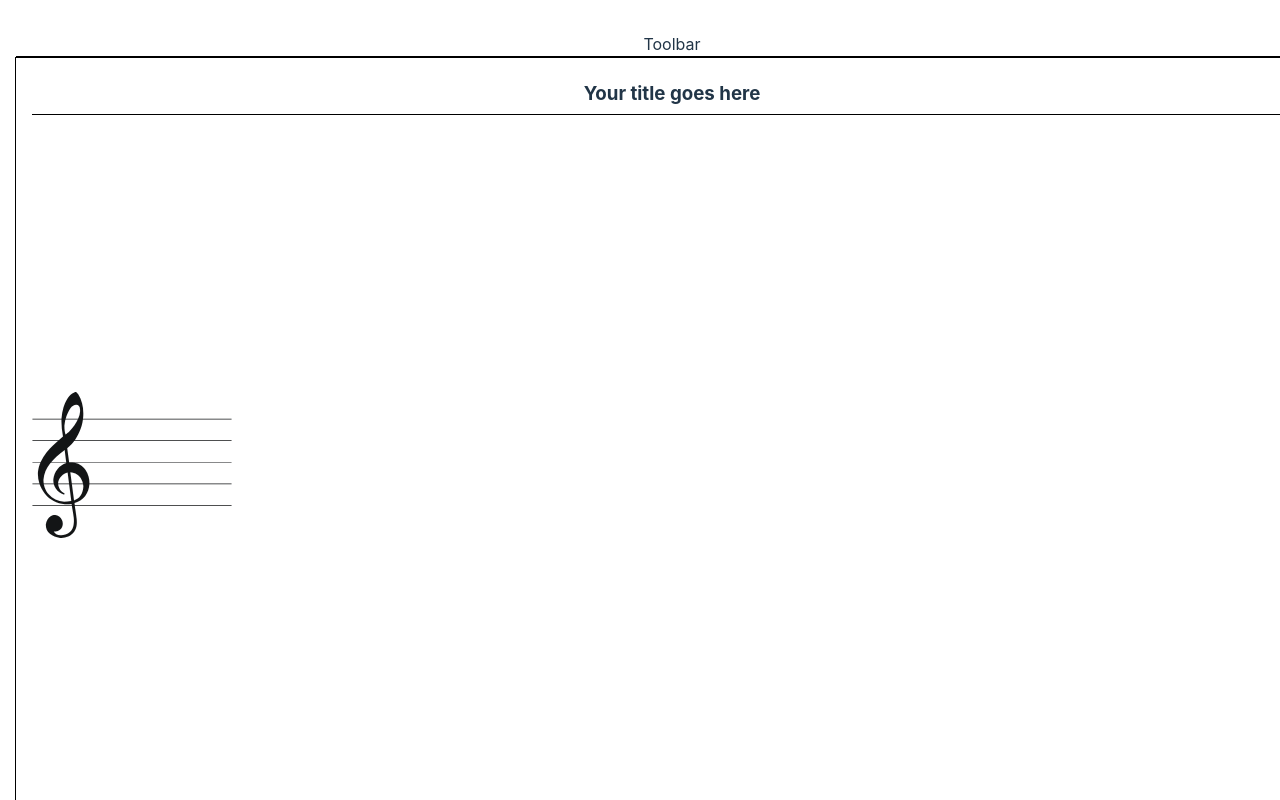
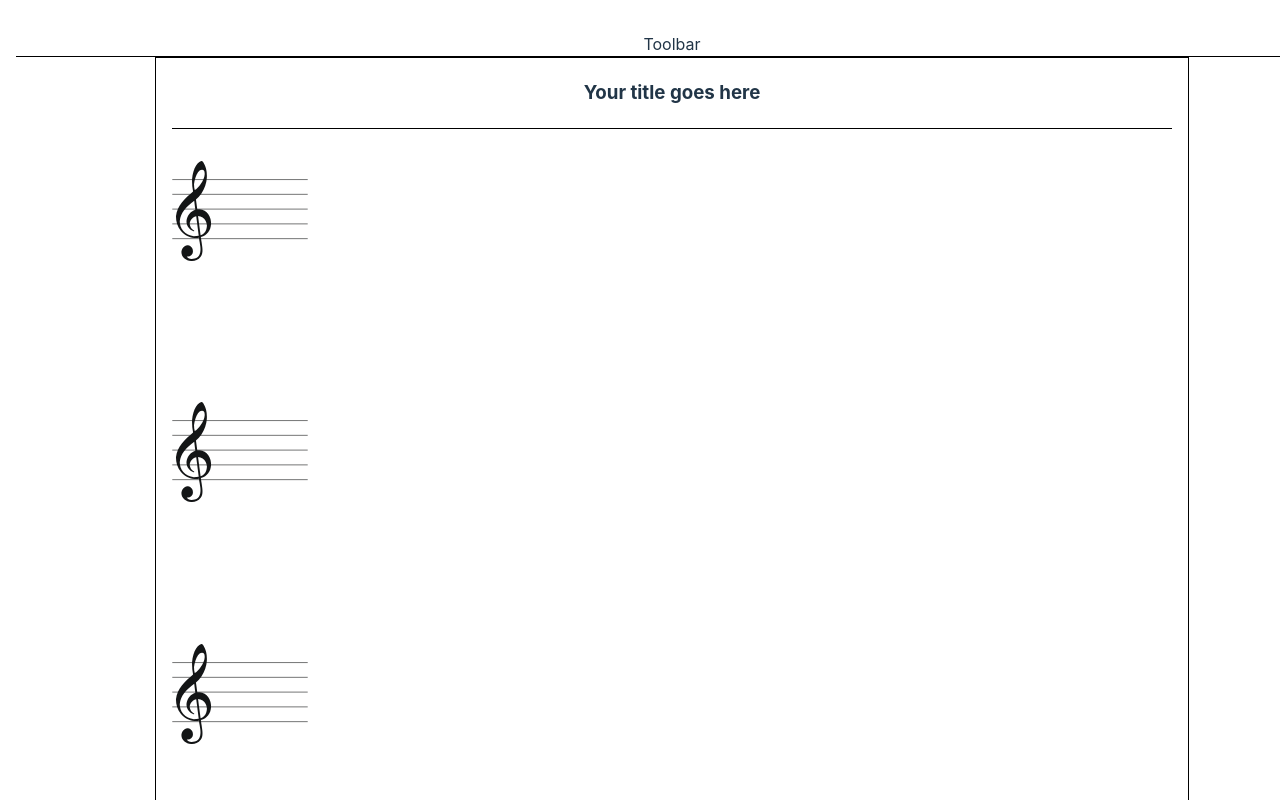
Before and after one commit to SalamanderCtesiphon/musicScoreWebApp, a React (Vite) app: page / in a window 1280 px wide. Shown: the top 800 px of the page. Built offline with nearby package versions, Linux system fonts and the light colour scheme.

Commit message:
worked on the page layout. I want it to be compatible with a standard sheet music output for printing

```diff
--- a/src/App.css
+++ b/src/App.css
@@ -9,7 +9,7 @@ main {
   display: flex;
   flex-direction: column;
   align-items: center;
-  height: 100vh;
+  height: auto;
   max-width: 1280px;
   width: 1280px;
 }
--- a/src/components/ScoreSheet.css
+++ b/src/components/ScoreSheet.css
@@ -1,14 +1,32 @@
 section {
-  width: 100%;
-  height: 100%;
+  width: 1000px;
+  height: 1100px;
   border: 1px solid black;
-  padding: 1rem;
-  display: grid;
+  padding: 0 1rem;
+  display: flex;
+  justify-content: flex-start;
+  align-items: center;
+  flex-direction: column;
 }
 
 #scoreheader {
   padding: 0;
-  height: 5vh;
+  height: 80px;
   display: flex;
   align-items: center;
 }
+
+.page {
+  display: grid;
+  width: 100%;
+  height: 100%;
+  padding: 2rem;
+}
+
+.treble-clef {
+  height: 100px;
+}
+
+.score-sheet {
+  display: flex;
+}
--- a/src/components/ScoreSheet.jsx
+++ b/src/components/ScoreSheet.jsx
@@ -9,7 +9,40 @@ function ScoreSheet() {
         <header id="scoreheader">
           <h3>Your title goes here</h3>
         </header>
-        <img src={TrebleClef} alt="treble clef svg" />
+        <div className="page">
+          <div className="score-sheet">
+            <img
+              src={TrebleClef}
+              alt="treble clef svg"
+              className="treble-clef"
+            />
+            <div className="music-score-line1"></div>
+          </div>
+          <div className="score-sheet">
+            <img
+              src={TrebleClef}
+              alt="treble clef svg"
+              className="treble-clef"
+            />
+            <div className="music-score-line1"></div>
+          </div>
+          <div className="score-sheet">
+            <img
+              src={TrebleClef}
+              alt="treble clef svg"
+              className="treble-clef"
+            />
+            <div className="music-score-line1"></div>
+          </div>
+          <div className="score-sheet">
+            <img
+              src={TrebleClef}
+              alt="treble clef svg"
+              className="treble-clef"
+            />
+            <div className="music-score-line1"></div>
+          </div>
+        </div>
       </section>
     </>
   )
```
